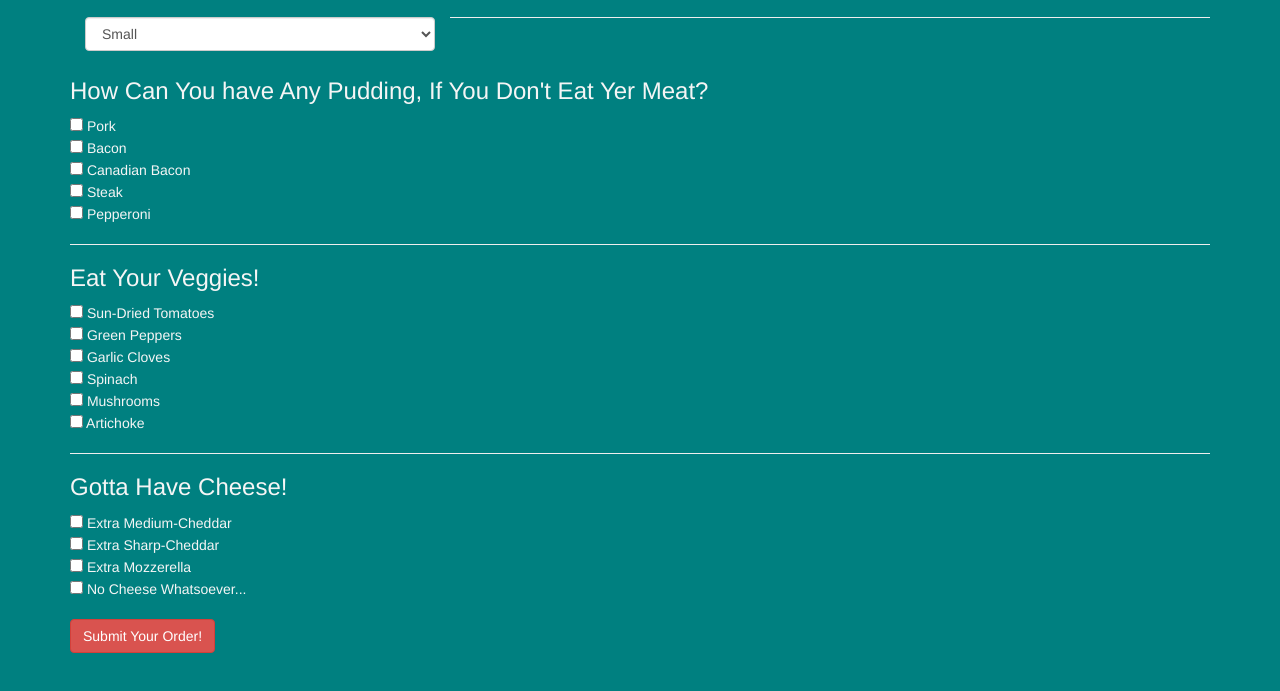
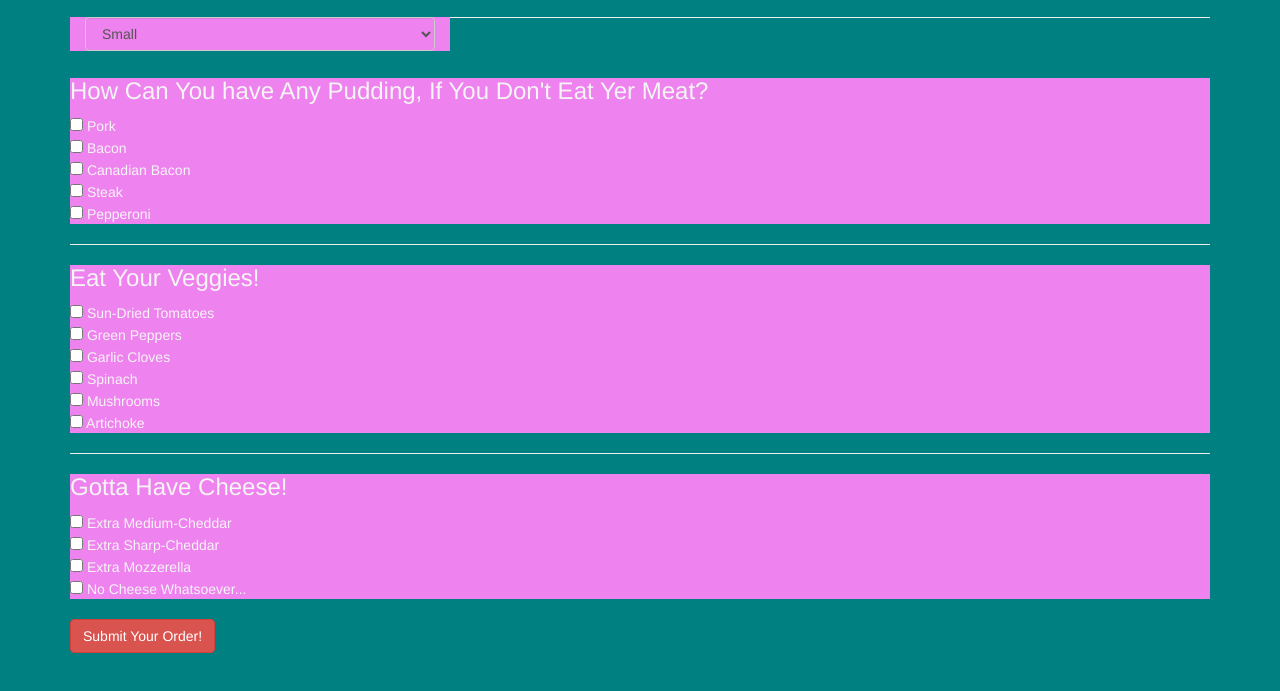
Before and after one commit to TonyBoy56/ruby-friday_project4, a plain HTML site: page index.html in a window 1280 px wide. Shown: the part 63-754 px from the top of the page. Drawn offline with Linux system fonts and the light colour scheme.

Commit message:
add violet background color to divs.

```diff
--- a/css/styles.css
+++ b/css/styles.css
@@ -2,3 +2,25 @@ body {
   background-color: teal;
   color: whitesmoke;
 }
+
+#size {
+  background-color: violet;
+}
+
+#meat {
+  background-color: violet;
+  padding: auto;
+  margin: auto;
+}
+
+#veggies {
+  background-color: violet;
+  padding: auto;
+  margin: auto;
+}
+
+#cheese {
+  background-color: violet;
+  padding: auto;
+  margin: auto;
+}
--- a/index.html
+++ b/index.html
@@ -39,7 +39,7 @@
         <input type="checkbox" name="topping" value="t1"> Artichoke <br>
       </div>
       <hr>
-      <div>
+      <div id="cheese">
         <h3>Gotta Have Cheese!</h3>
         <input type="checkbox" name="topping" value="t1"> Extra Medium-Cheddar <br>
         <input type="checkbox" name="topping" value="t1"> Extra Sharp-Cheddar <br>
@@ -53,5 +53,9 @@
 
     </div>
   </div>
+  <!-- <div id="previousOrders">
+    <h2>In Your Cart:</h2>
+    <ul id="ordersList"></ul>
+  </div> -->
 </body>
 </html>
```
